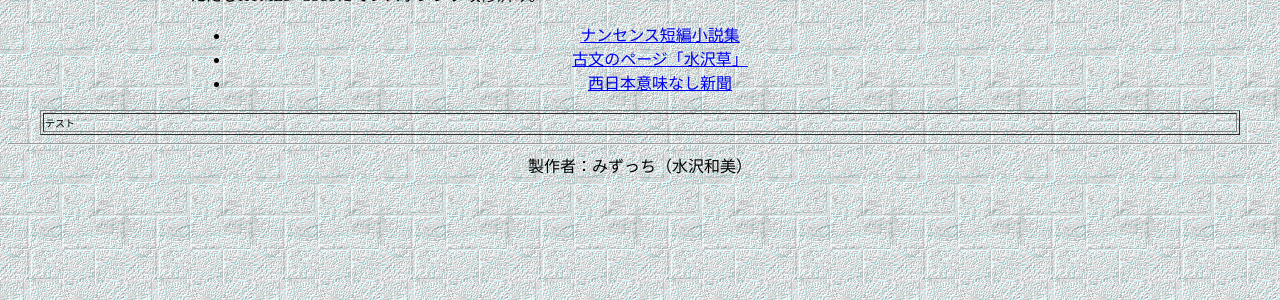
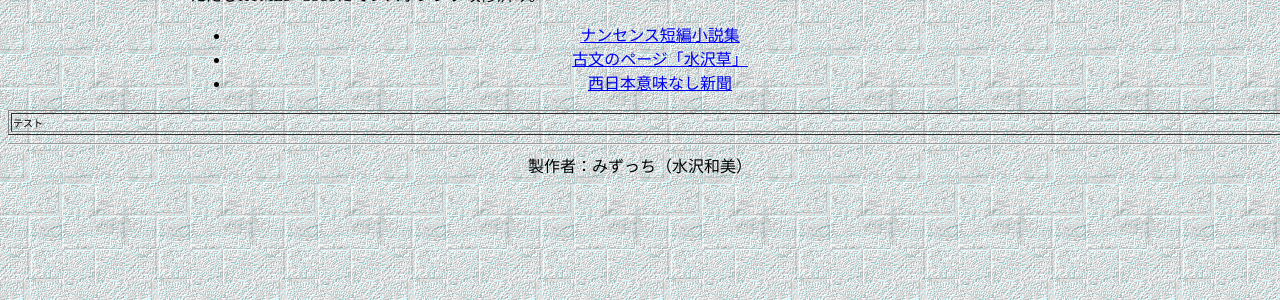
Before and after one commit to mtmt2199/mtmt2199.github.io, a Jekyll site: the page moero/moero.html, which Jekyll copies as it is, in a window 1280 px wide. Shown: the part 358-658 px from the top of the page. Built offline with Jekyll 4.4.1, drawn with Linux system fonts in a browser that asks for light colours.

Commit message:
moero.html を更新

```diff
--- a/moero/moero.html
+++ b/moero/moero.html
@@ -49,7 +49,7 @@ td {
 </UL>
 </div>
 
-<table border=1 width=1200px>
+<table border=1 width=1300px>
 <tr>
 <td>
   テスト
```
